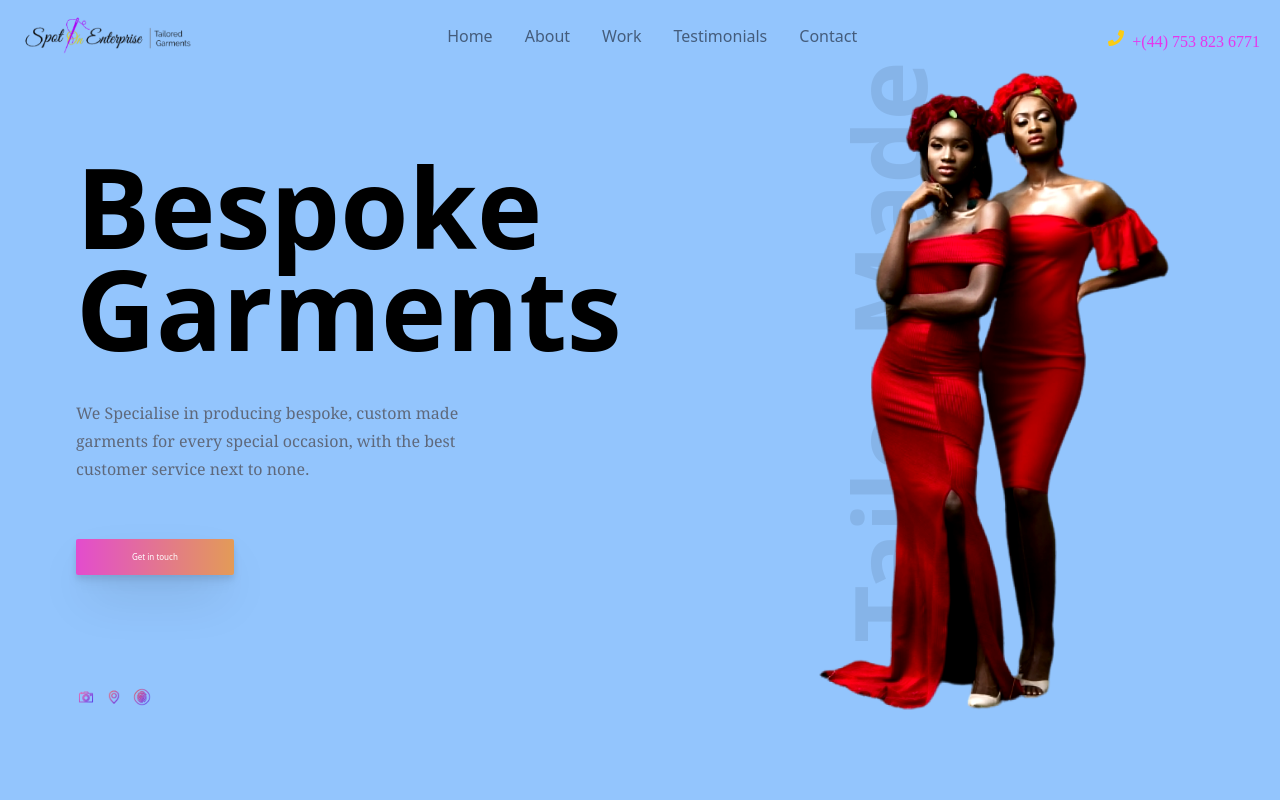
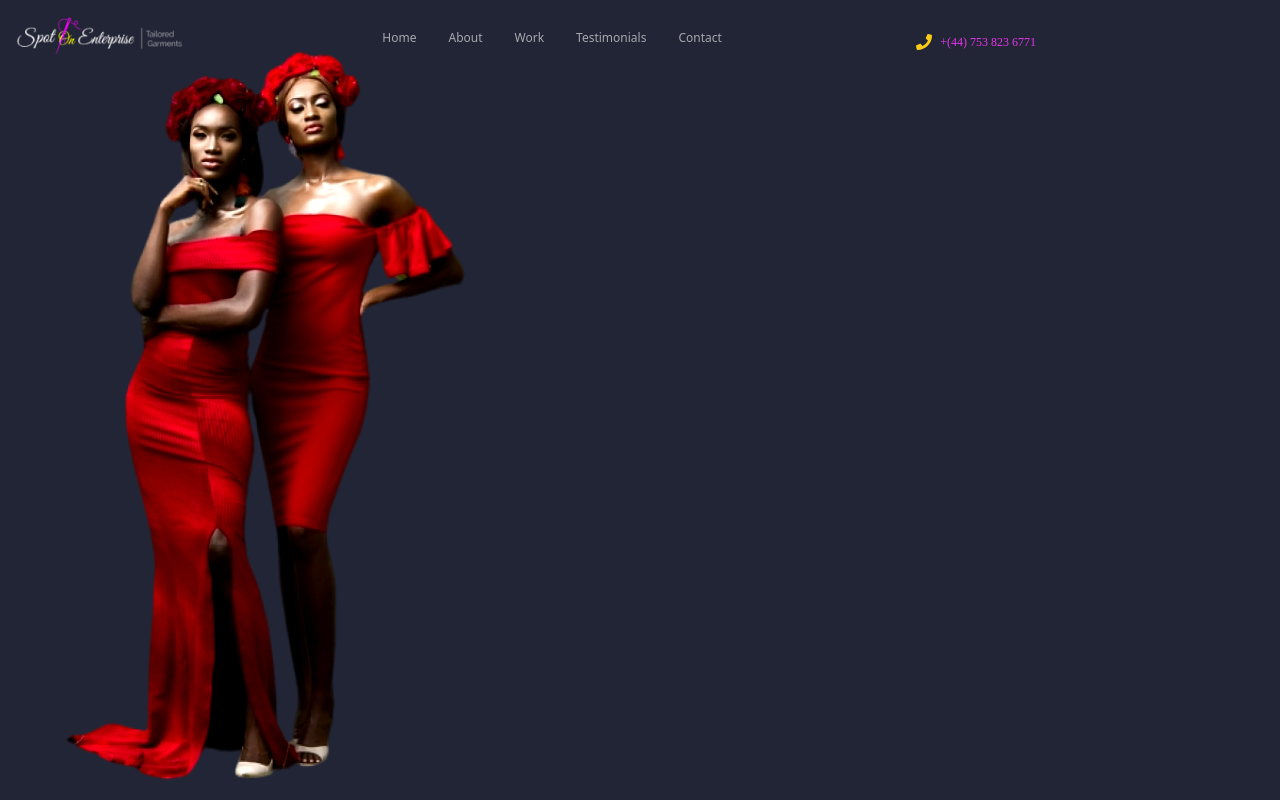
Before and after one commit to BlissfulCoda/SpotOnEnterprise-redesign, a React (Create React App) app: page / in a window 1280 px wide. Shown: the top 800 px of the page. Built offline with nearby package versions, Linux system fonts and the light colour scheme.

Commit message:
fix(client): changed the UI

```diff
--- /dev/null
+++ b/src/Components/Layout/Home/Home-two.tsx
@@ -0,0 +1,104 @@
+import "./Home.css";
+import { FaPhone } from "react-icons/fa";
+import DarkLogo from "../../assets/Logos/DarkLogo.png";
+import HeroImage from "../../assets/Images/HeroImage.png";
+
+import Location from "../../assets/Gifs/Location.gif";
+import Instagram from "../../assets/Gifs/Instagram.gif";
+import Fingerprint from "../../assets/Gifs/Fingerprint.gif";
+
+export default function Home(): JSX.Element {
+  return (
+    <section
+      id="hero"
+      className="h-[850px] w-[480px] mb-24 relative  md:w-full md:bg-orange-300 lg:bg-green-300  2xl:bg-white "
+    >
+      <header className="container max-w-7xl mx-auto p-3   md:w-full lg:w-full xl:max-w-9xl">
+        <nav className="flex items-center justify-between font-serif text-gray-900  lg:px-2">
+          {/* Logo */}
+          <img
+            src={DarkLogo}
+            alt="image of a dark logo"
+            className="w-44 h-12 sm:w-50 sm:h-14 sm:-ml-4 contrast-100 brightness-100 xl:w-44 xl:h-12 cursor-pointer"
+          />
+          {/* MENU */}
+          <div className="hidden pt-2 p-2 h-10 font-light  xl:flex md:space-x-8 ">
+            <div className="group ">
+              <a href="#" className="cursor-pointer text-xs opacity-60">
+                Home
+              </a>
+              <div className="mx-2 group-hover:border-b group-hover:border-strongPurple"></div>
+            </div>
+            <div className="group">
+              <a href="#" className="cursor-pointer text-xs opacity-60">
+                About
+              </a>
+              <div className="mx-2 group-hover:border-b group-hover:border-strongPurple"></div>
+            </div>
+            <div className="group">
+              <a href="#" className="cursor-pointer text-xs opacity-60">
+                Work
+              </a>
+              <div className="mx-2 group-hover:border-b group-hover:border-strongPurple"></div>
+            </div>
+            <div className="group">
+              <a href="#" className="cursor-pointer text-xs opacity-60">
+                Testimonials
+              </a>
+              <div className="mx-2 group-hover:border-b group-hover:border-strongPurple"></div>
+            </div>
+            <div className="group">
+              <a href="#" className="cursor-pointer text-xs opacity-60">
+                Contact
+              </a>
+              <div className="mx-2 group-hover:border-b group-hover:border-strongPurple"></div>
+            </div>
+          </div>
+          <div className="hidden md:flex lg:flex pt-3 flex space-x-2">
+            <FaPhone className="text-yellow-400 " />
+            <h4 className="text-bgPurple text-xs font-body">
+              +(44) 753 823 6771
+            </h4>
+          </div>
+          {/* Hamberger Button */}
+        </nav>
+
+        {/* Mobile Menu */}
+        <div className=" absolute z-20 pt-24 pl-[88px] w-[460px] md:-mt-2 md:pl-[60px] mx-auto mt-24 md:space-y-28 space-y-40 md:-mt-8 lg:font-black lg:w-[650px] xl:pl-16">
+          <div className="space-y-14 md:space-y-12">
+            <div className="lg:pl-0 flex flex-col ">
+              <div className="-space-y-8 lg:-space-y-12 font-serif font-normal text-white text-[55px] md:text-black md:font-semibold md:text-[70px] md:-space-y-10 lg:text-[75px]">
+                <h1>Bespoke</h1>
+                <h1>Garments</h1>
+              </div>
+
+              <p className="text-[12px] w-[250px] text-left text-white leading-5 opacity-80 md:flex md:w-[330px] md:text-[11px] ">
+                We Specialise in producing bespoke, custom made garments for
+                every special occasion, with the best customer service next to
+                none.
+              </p>
+            </div>
+            <button className="bg-gradient-to-r from-[#E34CCE] to-[#E39B57] text-[14px]  hover:scale-105 rounded-sm ml-4 py-3 px-20 text-white duration-500 drop-shadow-lg shadow-2xl font-serif font-light md:ml-0 md:px-8 md:py-2 md:text-[8px] lg:px-12 lg:py-3  ">
+              Get in touch
+            </button>
+          </div>
+          {/* Social Media */}
+          <div className="hidden md:flex md:pl-0 lg:flex flex space-x-2 ">
+            <img src={Instagram} alt="" className="w-5 h-5 cursor-pointer" />
+            <img src={Location} alt="" className="w-5 h-5 cursor-pointer" />
+            <img src={Fingerprint} alt="" className="w-5 h-5 cursor-pointer" />
+          </div>
+        </div>
+      </header>
+       <div className="absolute hidden md:flex xl:flex z-10 h-screen md:h-[560px] lg:h-[650px] md:right-8 -mt-16 md:top-10 md:mt-0 lg:right-10 lg:mt-0 xl:right-12 xl:h-[700px] xl:-mt-4">
+        <img src={HeroImage} alt="Hero Image" className="contrast-125" />
+      </div>
+      <div
+        className="absolute -rotate-90 -left-12 top-[230px]
+       text-[135px] w-[780px] font-serif font-black pt-24 opacity-5 md:text-[100px] md:left-48 md:top-16 lg:left-56"
+      >
+        Tailor Made
+      </div>
+    </section>
+  );
+}
--- a/src/Components/Layout/Home/Home.tsx
+++ b/src/Components/Layout/Home/Home.tsx
@@ -1,6 +1,7 @@
 import "./Home.css";
 import { FaPhone } from "react-icons/fa";
 import DarkLogo from "../../assets/Logos/DarkLogo.png";
+import LightLogo from "../../assets/Logos/LightLogo.png";
 import HeroImage from "../../assets/Images/HeroImage.png";
 
 import Location from "../../assets/Gifs/Location.gif";
@@ -11,18 +12,18 @@ export default function Home(): JSX.Element {
   return (
     <section
       id="hero"
-      className="h-[850px] w-[480px] mb-24 relative  md:w-full md:bg-orange-300 lg:bg-green-300 xl:bg-blue-300 2xl:bg-white"
+      className="h-screen mb-24 relative dark bg-darkBackground p-3"
     >
-      <div className="container max-w-7xl mx-auto p-3  sm:w-[560px] md:w-full xl:max-w-9xl">
-        <nav className="flex items-center justify-between font-serif text-gray-900  lg:px-2">
+      <header className="container w-full ">
+        <nav className="flex items-center justify-between font-serif text-gray-900 text-white">
           {/* Logo */}
           <img
-            src={DarkLogo}
+            src={LightLogo}
             alt="image of a dark logo"
-            className="w-44 h-12 contrast-100 brightness-100 xl:w-44 xl:h-12 cursor-pointer"
+            className="w-44 h-12 contrast-100 brightness-150 cursor-pointer"
           />
           {/* MENU */}
-          <div className="hidden pt-2 p-2 h-10 font-light  xl:flex md:space-x-8 ">
+          <div className="hidden pt-2 p-2 h-10 xl:flex md:space-x-8">
             <div className="group ">
               <a href="#" className="cursor-pointer text-xs opacity-60">
                 Home
@@ -62,43 +63,10 @@ export default function Home(): JSX.Element {
           </div>
           {/* Hamberger Button */}
         </nav>
-
-        {/* Mobile Menu */}
-        <div className=" absolute z-20 pt-24 pl-[88px] w-[460px] md:-mt-2 md:pl-[60px] mx-auto mt-24 md:space-y-28 space-y-40 md:-mt-8 lg:font-black lg:w-[650px] xl:pl-16">
-          <div className="space-y-14 md:space-y-14">
-            <div className="lg:pl-0 md:space-y-2 flex flex-col ">
-              <div className="-space-y-8 font-serif font-normal text-white text-[55px] md:text-black md:font-semibold md:text-[65px] lg:text-[90px] md:-space-y-10 lg:-space-y-16 xl:text-9xl xl:-space-y-16">
-                <h1>Bespoke</h1>
-                <h1>Garments</h1>
-              </div>
-
-              <p className="text-[12px] w-[250px] text-left text-white leading-5 opacity-80 md:flex md:w-[300px] md:text-[10px]lg:font-serif lg:text-[16px] lg:leading-7 lg:font-thin lg:text-slate-800 lg:w-[450px] lg:text-zinc-600">
-                We Specialise in producing bespoke, custom made garments for
-                every special occasion, with the best customer service next to
-                none.
-              </p>
-            </div>
-            <button className="bg-gradient-to-r from-[#E34CCE] to-[#E39B57] text-[14px]  hover:scale-105 rounded-sm ml-4 py-3 px-20 text-white duration-500 md:ml-0 md:px-8 md:py-2 md:text-[8px] lg:px-14 lg:py-3 lg:opacity-100 drop-shadow-lg shadow-2xl font-serif font-light">
-              Get in touch
-            </button>
-          </div>
-          {/* Social Media */}
-          <div className="hidden md:flex md:pl-0 lg:flex flex space-x-2 ">
-            <img src={Instagram} alt="" className="w-5 h-5 cursor-pointer" />
-            <img src={Location} alt="" className="w-5 h-5 cursor-pointer" />
-            <img src={Fingerprint} alt="" className="w-5 h-5 cursor-pointer" />
-          </div>
-        </div>
-      </div>
-       <div className="absolute hidden md:flex xl:flex z-10 h-screen md:h-[560px] md:right-8 -mt-16 md:top-10  md:mt-0 lg:right-10 lg:mt-0 xl:right-12 xl:h-[700px] xl:-mt-4">
+        <div className="absolute md:flex xl:flex z-10 h-screen -mt-16 ">
         <img src={HeroImage} alt="Hero Image" className="contrast-125" />
       </div>
-      <div
-        className="absolute -rotate-90 -left-12 top-[130px]
-       text-[115px] w-[780px] font-serif font-black pt-24 opacity-10 md:text-[100px] md:left-48 md:top-16 lg:text-[115px] lg:left-[400px] lg:top-[130px] xl:left-[450px] xl:text-[100px] "
-      >
-        Tailor Made
-      </div>
+      </header>
     </section>
   );
 }
--- a/tailwind.config.js
+++ b/tailwind.config.js
@@ -1,20 +1,19 @@
 /** @type {import('tailwindcss').Config} */
+
 module.exports = {
   content: ["./src/**/*.{html,js,ts,tsx}"],
+  darkMode: 'class',
   theme: {
     screens: {
       sm: "480px",
 
-      md: "640px",
+      md: '640px',
 
       lg: "768px",
 
       xl: "1024px",
 
       '2xl': "1440px",
-    },
-    fontSize: {
-      "9xl": "6.9rem",
     },
     fontFamily: {
       serif: ["Playfair Display", "system-ui"],
@@ -24,9 +23,18 @@ module.exports = {
     extend: {
       colors: {
         bgPurple: "#E635ED",
-        bgGradient: "bg-gradient-to-r from-[#E34CCE] to-[#E39B57] shadow-2xl",
+        darkBackground: 'hsl(231,22%,17%)'
       },
+      backgroundImage: (theme) => ({
+        'dark-mode': "url('./src/Components/assets/Logos/DarkLogo.png')",
+        'light-mode': "url('./src/Components/assets/Logos/LightLogo.png')",
+      })
     },
+  },
+  variants: {
+    extend: {
+      backgroundImage: ['dark']
+    }
   },
   plugins: [require("daisyui")],
 };
```
Also changed, not shown: src/Components/Layout/Home/Home.css (+4 -4 lines).
